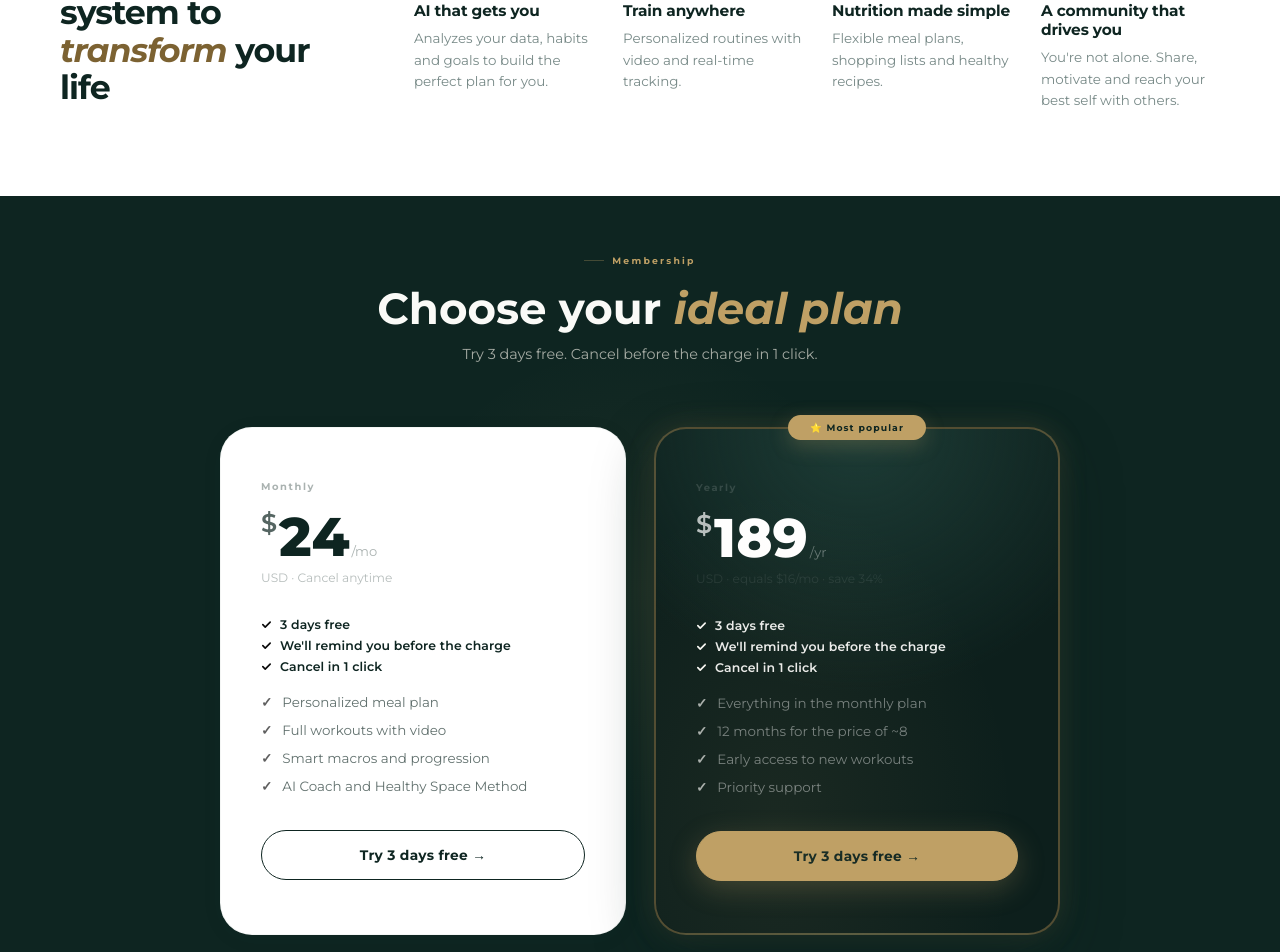
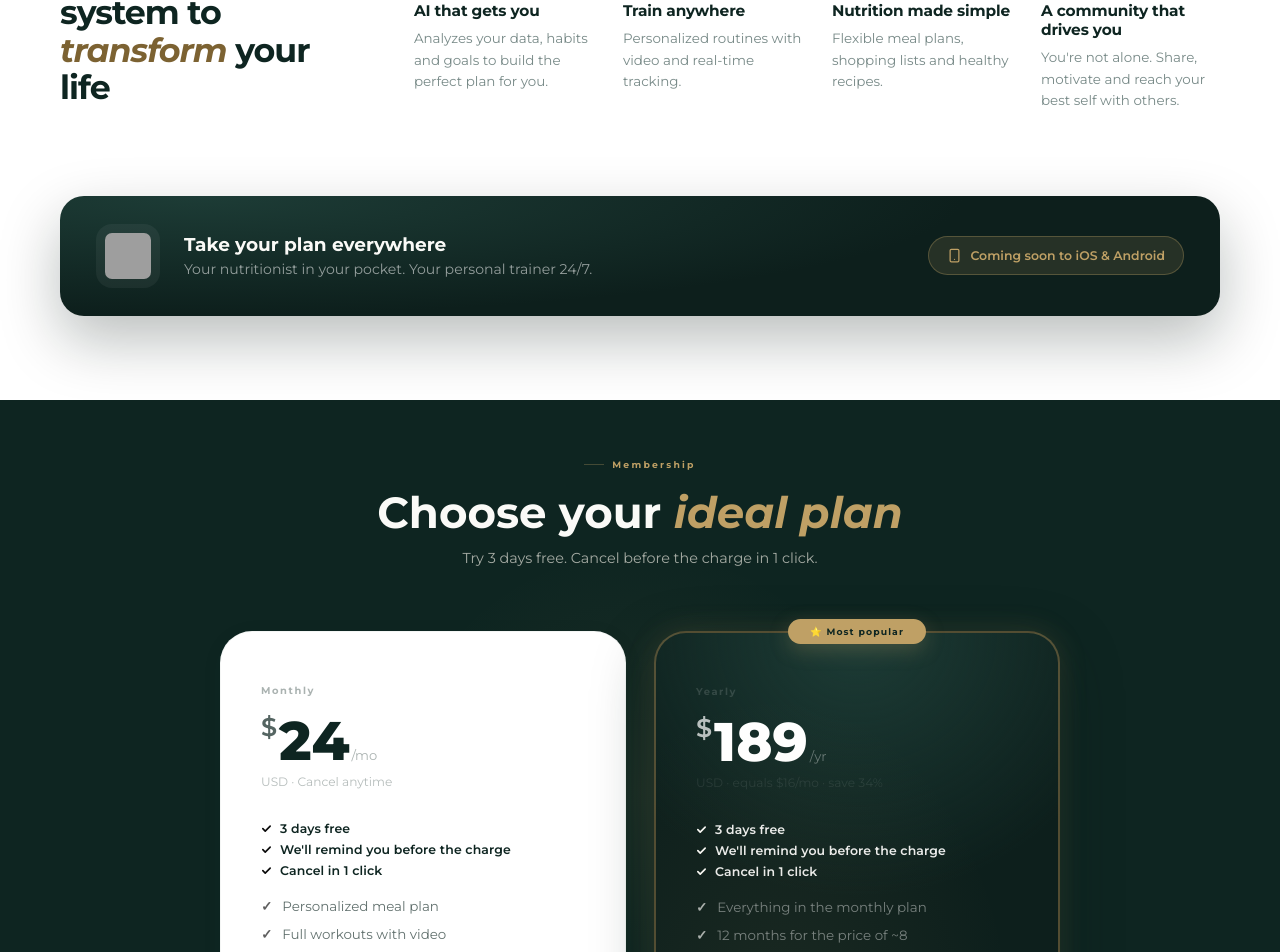
Before and after one commit to Davidespinozan/healthyspaceclub, a React (Vite) app: page / in a window 1280 px wide. Shown: the part 1623-2575 px from the top of the page. Built offline with nearby package versions, Linux system fonts and the light colour scheme; no server answers; grey boxes are pictures that could not be loaded.

Commit message:
feat(landing): restaurar la franja "Lleva tu plan" (logo + sub + próximamente) antes del pricing
Co-Authored-By: Claude Opus 4.8 <noreply@anthropic.com>

```diff
--- a/src/screens/LandingScreen.tsx
+++ b/src/screens/LandingScreen.tsx
@@ -1,5 +1,5 @@
 import { useEffect, useRef, useState, useCallback, type MouseEvent as RMouseEvent } from 'react';
-import { ChevronDown, Dumbbell, Users, Brain, Salad } from 'lucide-react';
+import { ChevronDown, Dumbbell, Users, Brain, Salad, Smartphone } from 'lucide-react';
 import { useAppStore } from '../store';
 import { useT } from '../i18n';
 import { PRICING, detectRegion, type Region } from '../utils/region';
@@ -202,6 +202,22 @@ export default function LandingScreen() {
         </div>
       </section>
 
+      {/* FRANJA — Lleva tu plan (logo + badges/QR) */}
+      <section className="appbanner" id="s-how">
+        <div className="appbanner-in">
+          <img
+            className="appbanner-logo"
+            src="https://ltveorvqvvlyivjwxjlc.supabase.co/storage/v1/object/public/healthyspaceclub/icon-512.png"
+            alt="Healthy Space Club"
+          />
+          <div className="appbanner-text">
+            <h3>{t('landing.bannerTitle')}</h3>
+            <p>{t('landing.bannerSub')}</p>
+          </div>
+          <span className="appbanner-soon"><Smartphone size={15} strokeWidth={2} />{t('landing.bannerSoon')}</span>
+        </div>
+      </section>
+
       {/* PRICING — 2 planes con precios por región */}
       <section className="pricing" id="s-pricing">
         <div className="sec-lbl reveal">{t('landing.pricingLbl')}</div>
```
